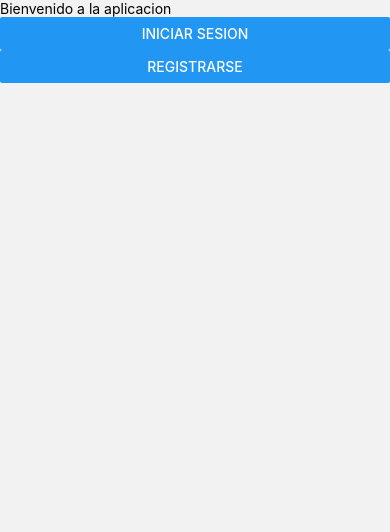
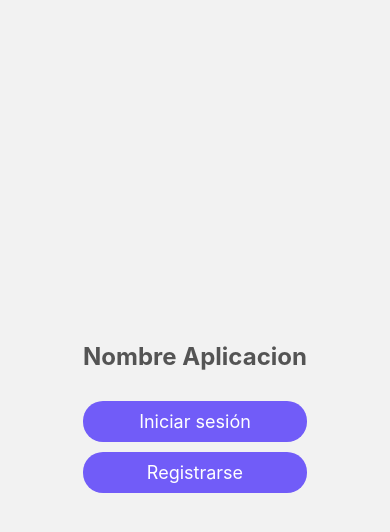
Before and after one commit to ripOzziel/app-to-do, a React Native app: screen /Welcome in a window 390 px wide. Shown: the top 532 px of the page. Built offline with nearby package versions, Linux system fonts and the light colour scheme.

Commit message:
arquitectura de carpetas, diseño de pantallas

```diff
--- /dev/null
+++ b/src/components/Footer.jsx
@@ -0,0 +1,59 @@
+import * as React from 'react'
+import { Pressable, View, Text, Image, StyleSheet } from 'react-native'
+
+const Footer = () => {
+
+    return (
+        <View style={styles.container}>
+            <Pressable style={styles.button}>
+                <Image
+                    source={require("../../assets/img/perfil-del-usuario.png")}
+                    style={styles.image}
+                />
+                <Text style={styles.buttonText}>Nombre usuario inf</Text>
+            </Pressable>
+            <Pressable style={styles.button}>
+                <Image
+                    source={require("../../assets/img/agregar-tarea.png")}
+                    style={styles.image}
+                />
+                <Text style={styles.buttonText}>Agregar Tarea</Text>
+            </Pressable>
+        </View>
+    )
+}
+
+const styles = StyleSheet.create({
+    container: {
+        flexDirection: 'row',
+        justifyContent: 'center',
+        alignItems: 'center',
+        backgroundColor: '#715CF8',
+        borderTopLeftRadius: 10,
+        borderTopRightRadius: 10,
+        position: 'absolute',
+        bottom: 0,
+        left: 0,
+        right: 0,
+    },
+    button: {
+        flexDirection: 'column',
+        alignItems: 'center',
+        paddingHorizontal: 15,
+        paddingVertical: 25,
+        marginHorizontal: 10,
+    },
+    image: {
+        width: 20,
+        height: 20,
+        marginBottom: 2,
+        marginTop: 15
+    },
+    buttonText: {
+        fontSize: 16,
+        fontWeight: 'bold',
+        color: 'white'
+    },
+});
+
+export default Footer;
--- a/src/components/HomeScreen.jsx
+++ /dev/null
@@ -1,23 +0,0 @@
-import * as React from 'react'
-import  Constants  from 'expo-constants'
-import { View, Text, } from 'react-native'
-
-const HomeScreen = ()=>{
-    return(
-        <View style = {{marginTop: Constants.statusBarHeight,
-                        flexGrow: 1}} >
-            <Text>Bienvenido usuario</Text>
-        </View>
-    )
-}
-
-
-//const styles = StyleSheet.create({
-//    container:{
-//        paddingTop: Constants.statusBarHeight, // Añadir padding en la parte superior igual a la altura de la barra de estado
-//        flex: 1,
-//    }
-
-//})
-
-export default HomeScreen;
--- a/src/components/Welcome.jsx
+++ /dev/null
@@ -1,31 +0,0 @@
-import * as React from "react";
-import  Constants  from "expo-constants";
-import { Button, View, Text} from "react-native";
-
-const Welcome = ({navigation}) =>{
-    return(
-        <View style = {{marginTop: Constants.statusBarHeight,
-            flexGrow: 1}} >
-            <Text>Bienvenido a la aplicacion</Text>
-            <Button
-                title='Iniciar sesion'
-                onPress={() => {navigation.navigate('Login')}}
-            />
-            <Button
-                title="Registrarse"
-                onPress={() => {navigation.navigate('Registro')}}
-            />
-        </View>
-
-    )
-}
-/**
-const styles = StyleSheet.create({
-    container:{
-        paddingTop: Constants.statusBarHeight, // Añadir padding en la parte superior igual a la altura de la barra de estado
-        flex: 1,
-    }
-
-})
-*/
-export default Welcome;
--- /dev/null
+++ b/src/screens/HomeScreen.jsx
@@ -0,0 +1,24 @@
+import * as React from 'react'
+import  Constants  from 'expo-constants'
+import { View, Text, StyleSheet} from 'react-native'
+import Footer from '../components/Footer.jsx'
+
+const HomeScreen = ()=>{
+    return(
+        <View style = {styles.container} >
+            <Text>¿Que pendientes hay?</Text>
+
+
+            <Footer />
+        </View>
+    )
+}
+
+const styles = StyleSheet.create({
+    container:{
+        marginTop: Constants.statusBarHeight,
+        flexGrow: 1,
+    }
+})
+
+export default HomeScreen;
--- /dev/null
+++ b/src/screens/Welcome.jsx
@@ -0,0 +1,60 @@
+import * as React from "react";
+import  Constants  from "expo-constants";
+import { View, Text, Pressable, StyleSheet} from "react-native";
+
+const Welcome = ({navigation}) =>{
+    return(
+        <View style = {styles.container}>
+            <View>
+                {/*TODO: DEBERIAMOS DE PONER UN LOGO PARA ACOMPAÑAR LA APP?*/ }
+                <Text style = {styles.title}>Nombre Aplicacion</Text>
+                <View style={styles.btns}>
+                    <Pressable
+                      style={styles.btn}
+                      onPress={() => {navigation.navigate('Login')}}
+                    >
+                      <Text style={styles.buttonTxt}>Iniciar sesión</Text>
+                    </Pressable>
+                    <Pressable
+                      style={styles.btn}
+                      onPress={() => {navigation.navigate('Registro')}}
+                    >
+                      <Text style={styles.buttonTxt}>Registrarse</Text>
+                    </Pressable>
+                </View>
+            </View>
+        </View>
+    )
+}
+
+const styles = StyleSheet.create({
+    container: {
+      marginTop: Constants.statusBarHeight,
+      flex: 1,
+      justifyContent: 'center',
+      alignItems: 'center',
+    },
+    title:{
+      fontSize: 24,
+      fontWeight: 'bold',
+      marginBottom: 10,
+      color: '#545454'
+    },
+    btns: {
+      flexDirection: 'column',
+      marginTop: 20,
+    },
+    btn: {
+      backgroundColor: '#715CF8',
+      paddingVertical: 10,
+      paddingHorizontal: 20,
+      borderRadius: 20,
+      marginBottom: 10,
+      alignItems: 'center',
+    },
+    buttonTxt: {
+      fontSize: 18,
+      color: 'white',
+    },
+  });
+export default Welcome;
```
Also changed, not shown: App.js (+4 -4 lines), src/screens/Registro.jsx (renamed from src/components/Registro.jsx, +7 -8 lines), assets/img/agregar-tarea.png (added), assets/img/perfil-del-usuario.png (added), src/screens/Login.jsx (renamed from src/components/Login.jsx).
